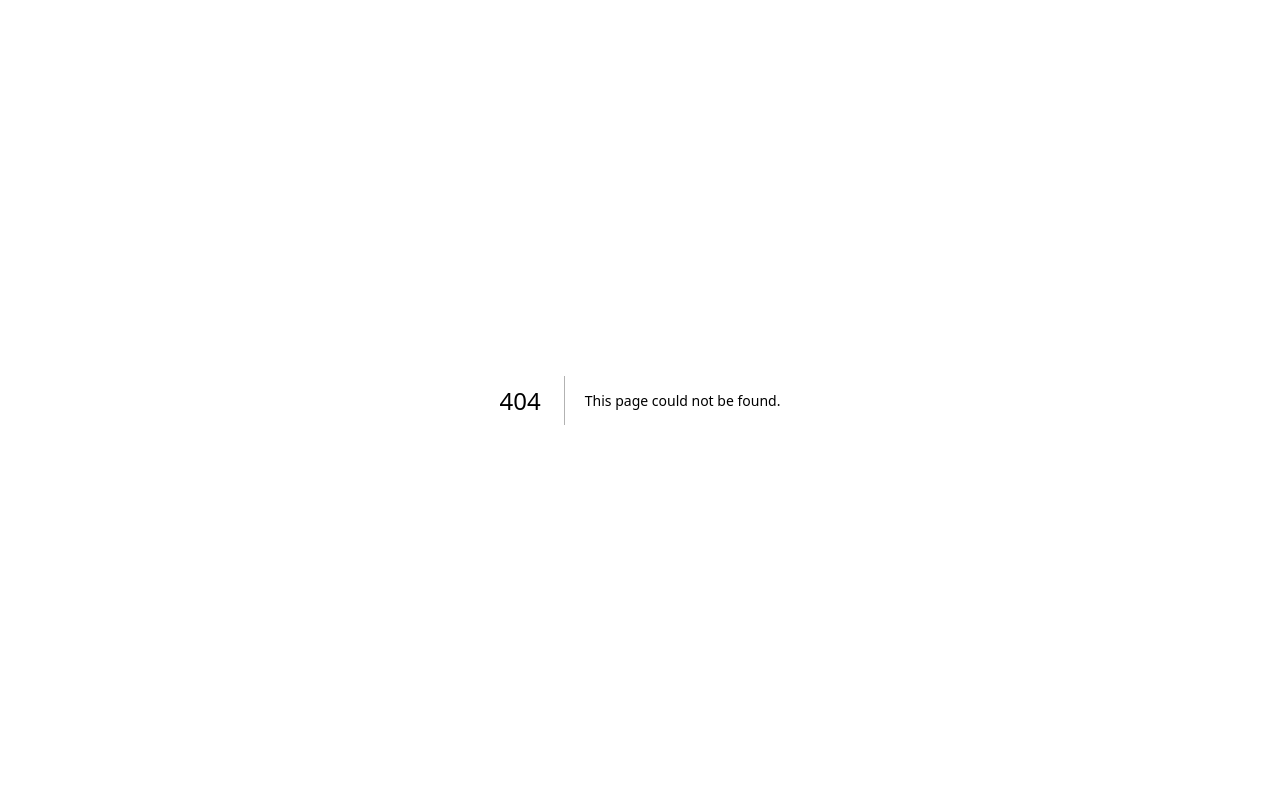
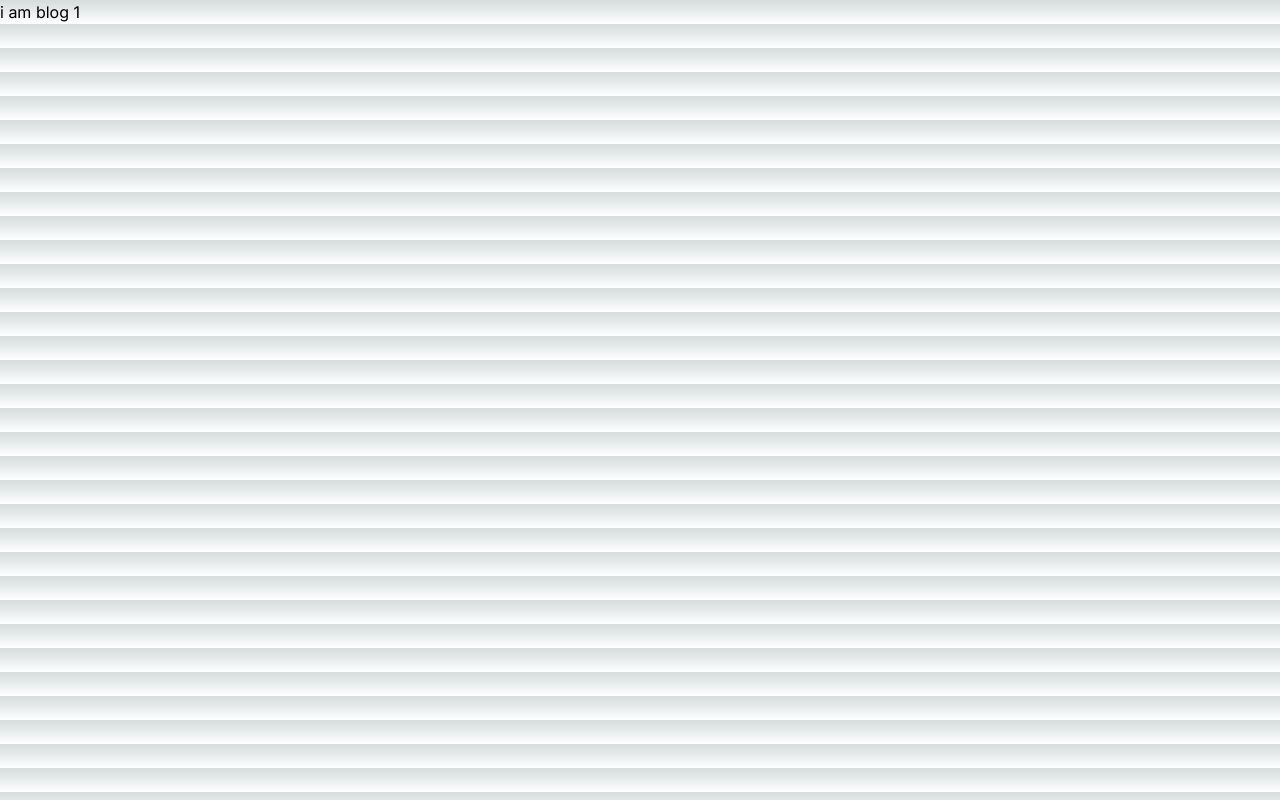
Before and after one commit to PRO0FESSOR/NextJs, a Next.js app in the folder routing/: page /blog/1 in a window 1280 px wide. Before the commit this address had no page. Built offline with nearby package versions, Linux system fonts and the light colour scheme.

Commit message:
dynamic routes convention --> [id]

```diff
--- /dev/null
+++ b/routing/app/(marketing)/blog/[slug]/page.tsx
@@ -0,0 +1,9 @@
+import React from 'react'
+
+const page = ({params}:{params:{slug:string}}) => {
+  return (
+    <div>i am blog {params.slug}</div>
+  )
+}
+
+export default page
--- a/routing/app/(marketing)/blog/page.tsx
+++ /dev/null
@@ -1,9 +0,0 @@
-import React from 'react'
-
-const page = () => {
-  return (
-    <div>i am blog</div>
-  )
-}
-
-export default page
```
